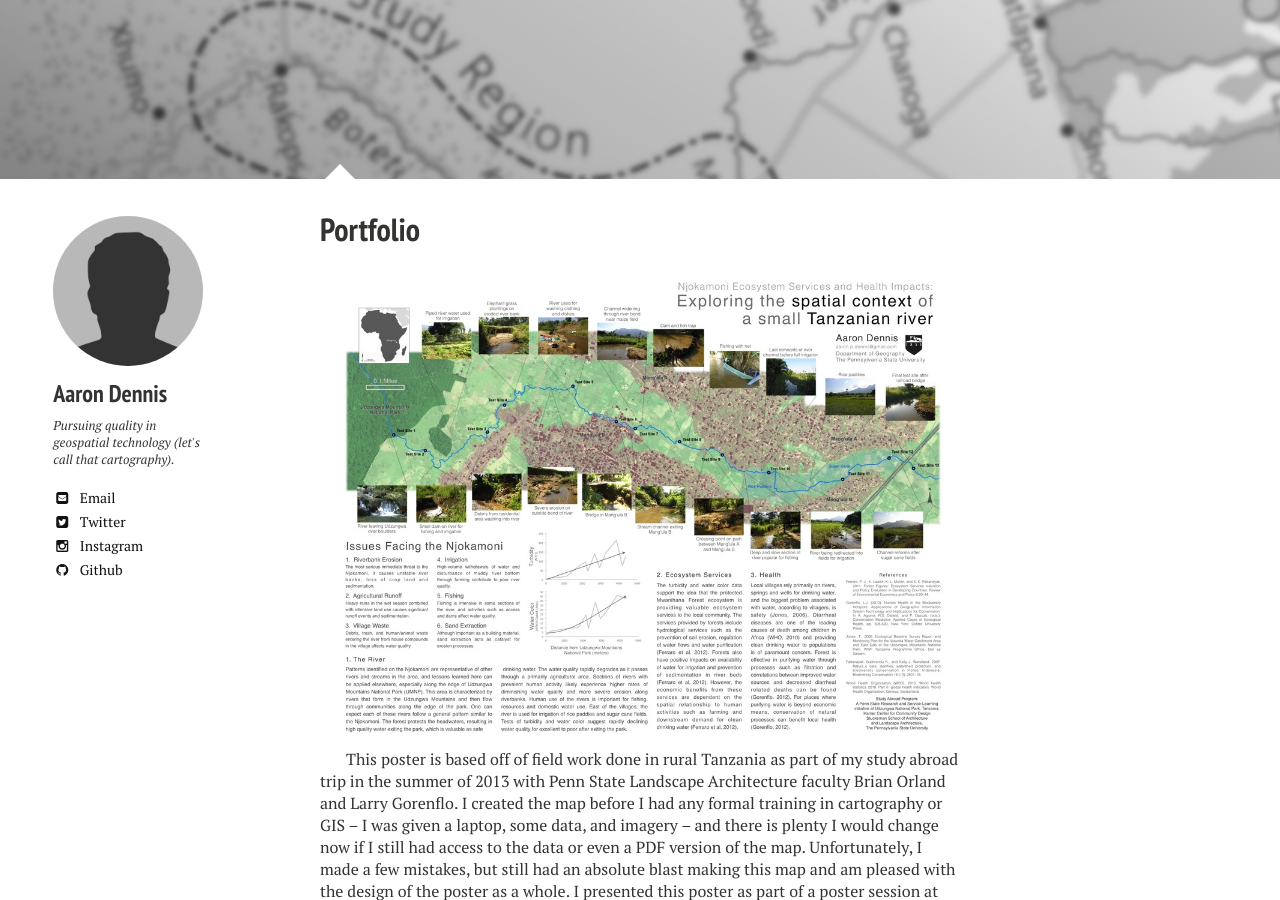
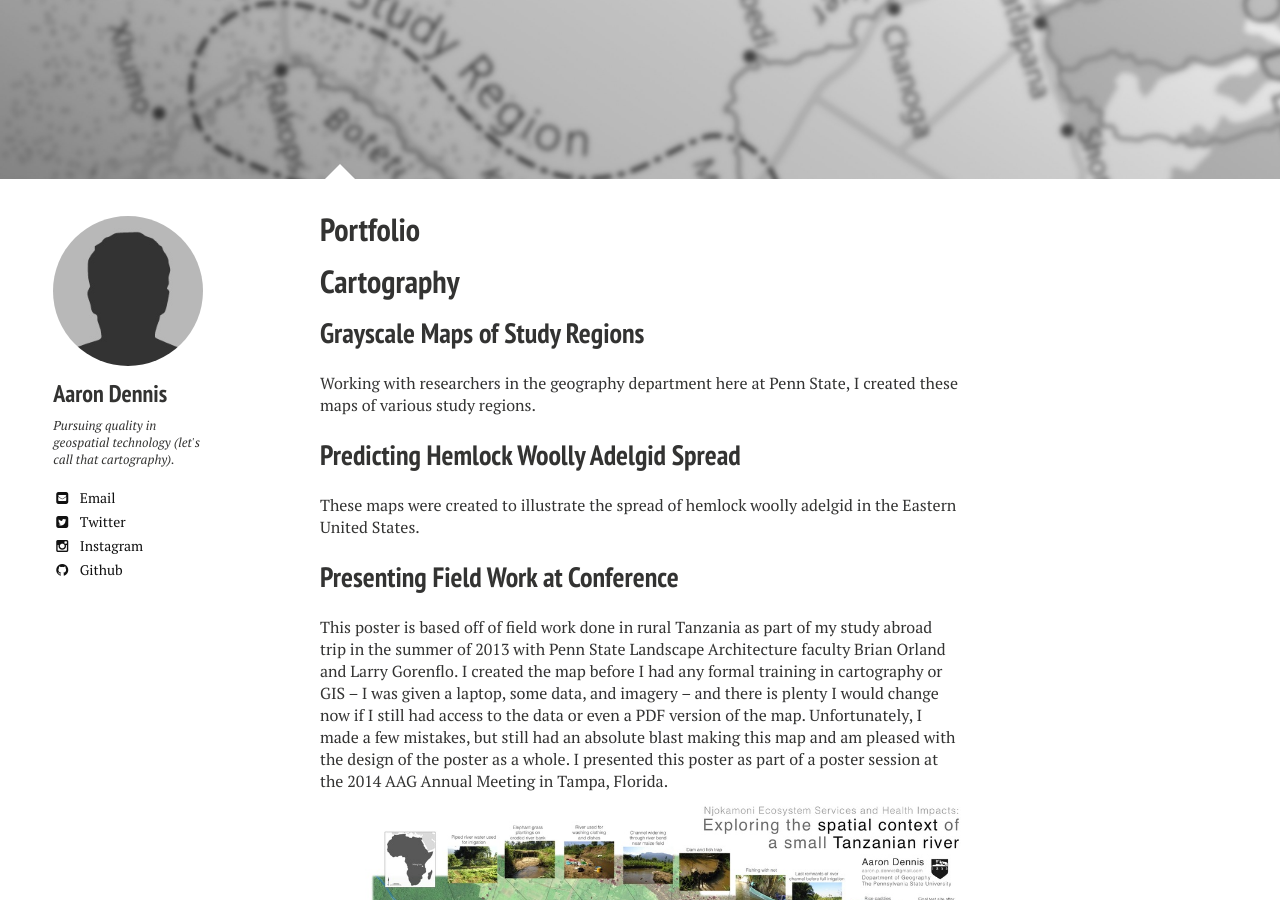
Before and after one commit to Joe-Robertson/aaronpdennis.github.io, a Jekyll site: the page built from portfolio/index.md, in a window 1280 px wide and 900 px high, scrolled down 272 px. Built offline with Jekyll 4.4.1, drawn with Linux system fonts in a browser that asks for light colours; nearby versions of some CDN libraries.

Commit message:
portfolio additions

```diff
--- a/portfolio/index.md
+++ b/portfolio/index.md
@@ -9,9 +9,20 @@ image:
   credit:
   creditlink:
 ---
+# Cartography
+
+## Grayscale Maps of Study Regions
+
+Working with researchers in the geography department here at Penn State, I created these maps of various study regions.
 
 
+## Predicting Hemlock Woolly Adelgid Spread
+
+These maps were created to illustrate the spread of hemlock woolly adelgid in the Eastern United States.
+
+
+## Presenting Field Work at Conference
+
+This poster is based off of field work done in rural Tanzania as part of my study abroad trip in the summer of 2013 with Penn State Landscape Architecture faculty Brian Orland and Larry Gorenflo. I created the map before I had any formal training in cartography or GIS -- I was given a laptop, some data, and imagery -- and there is plenty I would change now if I still had access to the data or even a PDF version of the map. Unfortunately, I made a few mistakes, but still had an absolute blast making this map and am pleased with the design of the poster as a whole. I presented this poster as part of a poster session at the 2014 AAG Annual Meeting in Tampa, Florida.
 
 ![Njokamoni AAG Poster]({{ site.url }}/images/njokamoni.jpg)
-
-This poster is based off of field work done in rural Tanzania as part of my study abroad trip in the summer of 2013 with Penn State Landscape Architecture faculty Brian Orland and Larry Gorenflo. I created the map before I had any formal training in cartography or GIS -- I was given a laptop, some data, and imagery -- and there is plenty I would change now if I still had access to the data or even a PDF version of the map. Unfortunately, I made a few mistakes, but still had an absolute blast making this map and am pleased with the design of the poster as a whole. I presented this poster as part of a poster session at the 2014 AAG Annual Meeting in Tampa, Florida.
```
Also changed, not shown: 1 other file.
